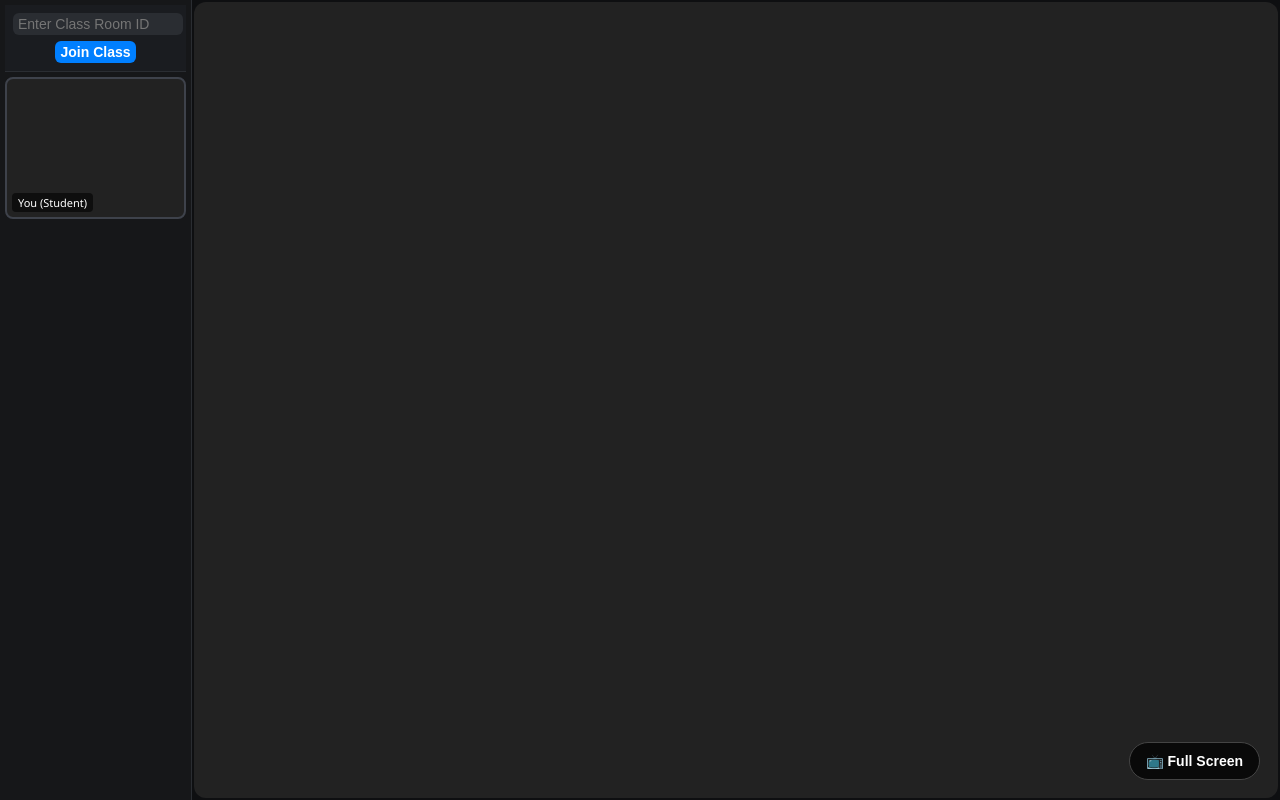
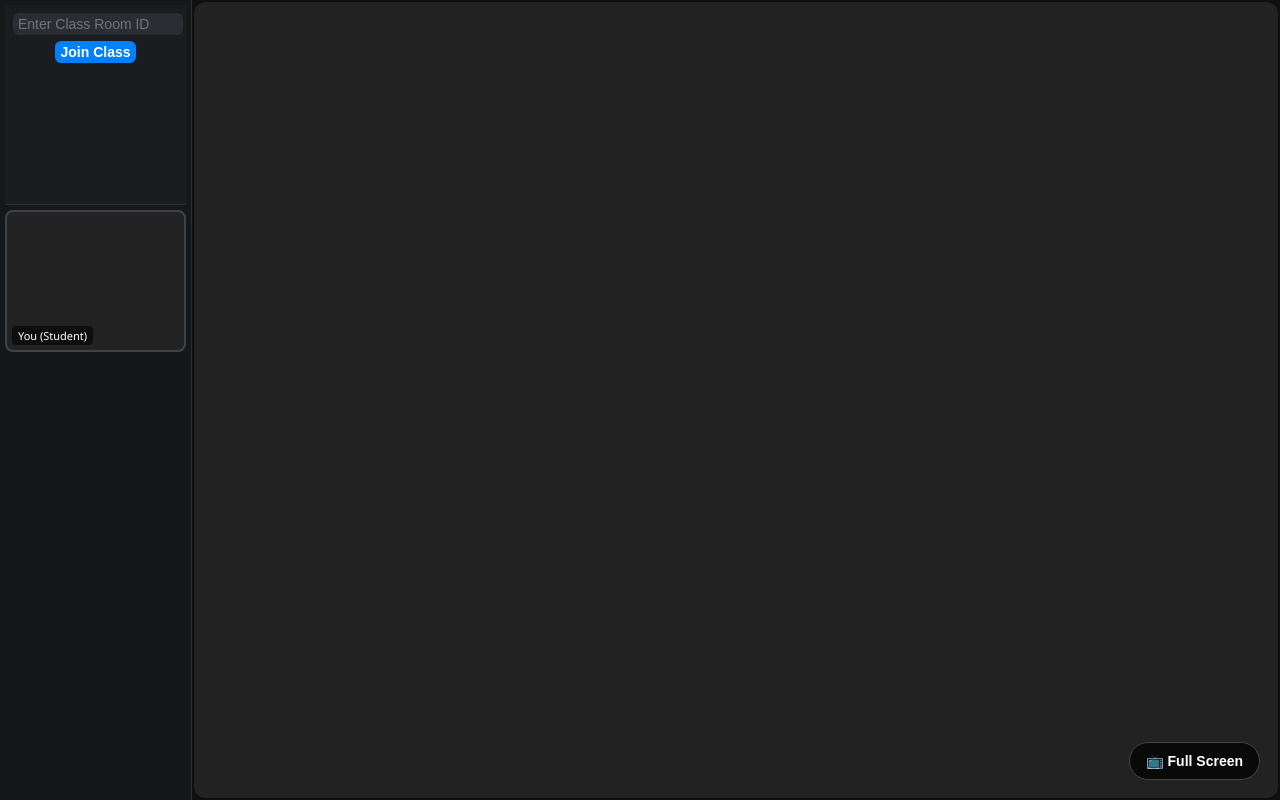
Before and after one commit to LachitGlobalStudies/WebRtc-Project, a website: page public/index.html in a window 1280 px wide. Drawn offline with nearby package versions, Linux system fonts and the light colour scheme; no server answers.

```diff
--- a/public/index.html
+++ b/public/index.html
@@ -7,7 +7,7 @@
     <style>
         * { box-sizing: border-box; margin: 0; padding: 0; }
         body { font-family: 'Segoe UI', Arial, sans-serif; background: #111214; color: #fff; height: 100vh; display: flex; flex-direction: column; overflow: hidden; position: relative; }
-        .top-bar { padding: 5px; text-align: center; background: #1a1c20; border-bottom: 1px solid #2a2d32; }
+        .top-bar {width: 100%;height: 200px; padding: 5px; text-align: center; background: #1a1c20; border-bottom: 1px solid #2a2d32; }
         .controls input, .controls button { padding: 3px 5px; font-size: 14px; margin: 3px; border: none; border-radius: 6px; outline: none; }
         .controls input { background: #2a2d32; color: #fff; width: 170px; }
         .controls button { background: #007fff; color: white; cursor: pointer; font-weight: bold; }
```
